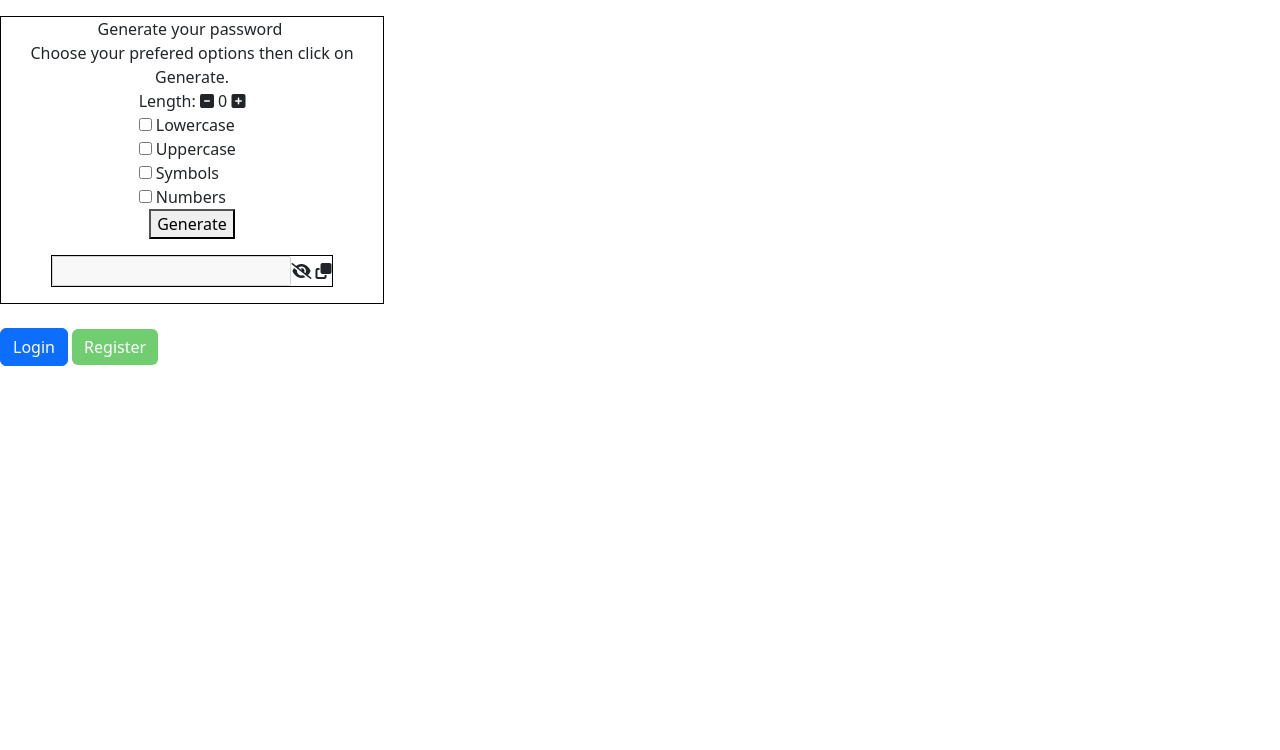
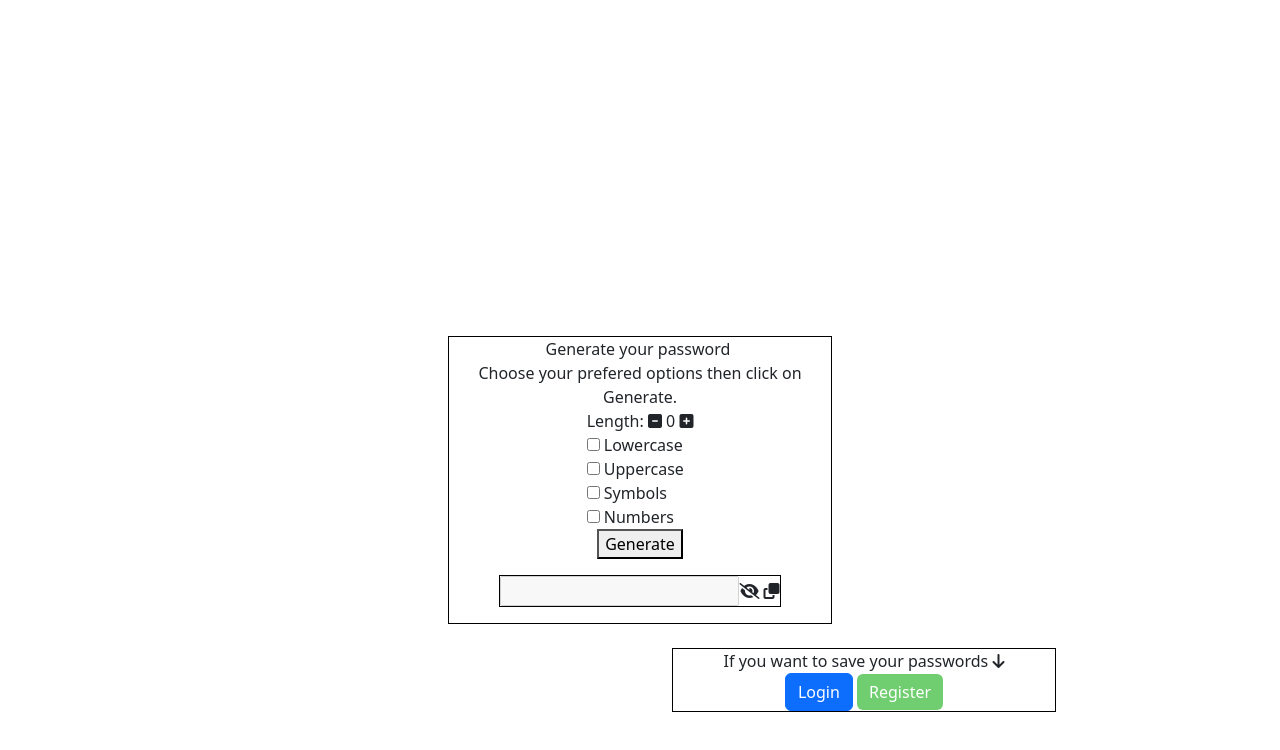
Before and after one commit to Purpleknife/OnePass, a React (Create React App) app in the folder front-end/: page / in a window 1280 px wide. Shown: the top 750 px of the page. Built offline with nearby package versions, Linux system fonts and the light colour scheme; a web font is replaced by a local one.

Commit message:
Start styling the landing page.

```diff
--- a/front-end/src/components/LandingPage.js
+++ b/front-end/src/components/LandingPage.js
@@ -19,9 +19,16 @@ const LandingPage = (props) => {
   const handleLoginShow = () => setShowLogin(true);
 
   return (
-    <div className='test'>
+    <div className='landing-page'>
+      <div className='generate-landing'>
         <GeneratePass />
+      </div>
       <br />
+      <div className='login_register'>
+        <span>
+          If you want to save your passwords <i className="fa-sharp fa-solid fa-arrow-down"></i>
+        </span>
+        <div className='btns'>
           <Button className='login' onClick={handleLoginShow}>
             Login
           </Button>
@@ -32,6 +39,8 @@ const LandingPage = (props) => {
           </Button>
           <Register user={props.user} setUser={props.setUser} handleClose={handleRegisterClose} show={showRegister}/>
         </div>
+      </div>
+    </div>
   );
 }
 
--- a/front-end/src/components/LandingPage.scss
+++ b/front-end/src/components/LandingPage.scss
@@ -1,4 +1,27 @@
 @import "~bootstrap/scss/bootstrap";
+@import "../styles/variables";
+
+
+.landing-page {
+
+  .generate-landing {
+    display: flex;
+    justify-content: center;
+    align-items: center;
+    margin-top: 20em;
+  }
+
+  .login_register {
+    display: flex;
+    justify-content: center;
+    align-items: center;
+    flex-direction: column;
+    border: 1px solid black;
+    width: 30%;
+    margin-left: 42em;
+  }
+
+}
 
 .register {
   background-color: rgb(112, 206, 112);
```
Lines whose indentation alone changed are shown as unchanged.
